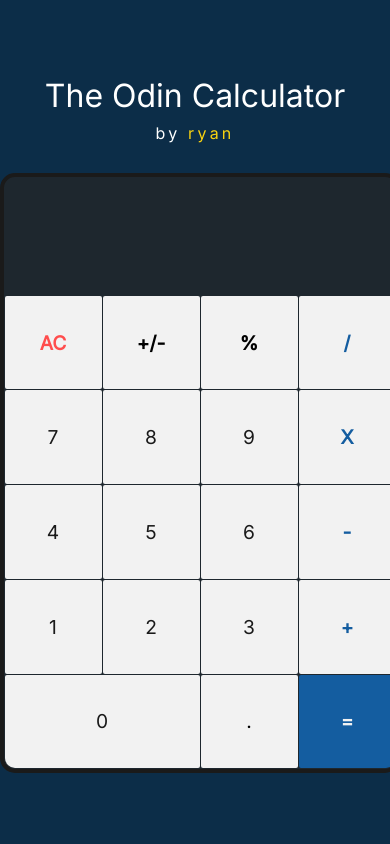
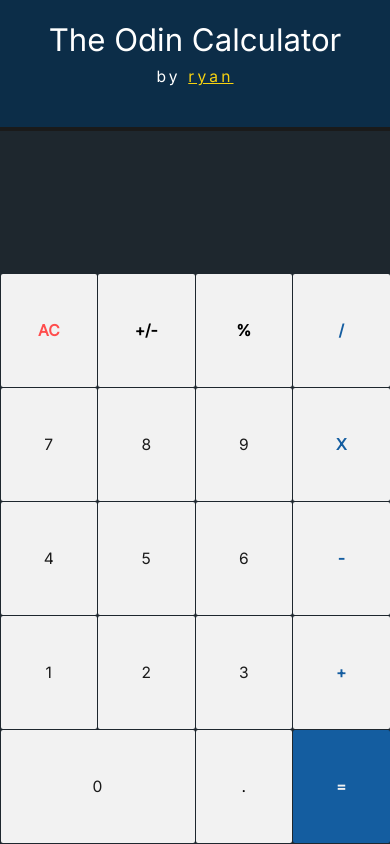
Before and after one commit to rryand/calculator, a plain HTML site: page index.html in a window 390 px wide. Drawn offline with Linux system fonts and the light colour scheme.

Commit message:
added mobile responsiveness

```diff
--- a/index.html
+++ b/index.html
@@ -2,6 +2,7 @@
 <head>
     <title>Calculator</title>
     <meta charset="UTF-8">
+    <meta name="viewport" content="width=device-width, initial-scale=1.0">
     <link rel="stylesheet" href="reset.css">
     <link rel="stylesheet" href="styles.css">
     <link href="https://fonts.googleapis.com/css?family=Inter&display=swap" rel="stylesheet">
--- a/styles.css
+++ b/styles.css
@@ -41,22 +41,6 @@ header {
     font-size: 1rem;
     margin-top: 0.8rem;
     letter-spacing: 0.2em;
-}
-
-#name {
-    color: transparent;
-    background-image:
-        linear-gradient(to right, var(--black-color) 50%,var(--yellow-color) 50%),
-        linear-gradient(to right, var(--yellow-color) 50%,var(--bg-color) 50%);
-    transition: all 0.3s cubic-bezier(0.000, 0.000, 0.230, 1);
-    -webkit-background-clip: text, border-box;
-    background-clip: text, border-box;
-    background-size: 200% 100%;
-    background-position: 100%;
-}
-
-#name:hover {
-    background-position: 0%;
 }
 
 #calc {
@@ -166,3 +150,81 @@ button:active {
     color: var(--black-color);
     transform: scale(1);
 }
+
+@media screen and (min-width: 1025px) {
+    #name {
+        color: transparent;
+        background-image:
+            linear-gradient(to right, var(--black-color) 50%,var(--yellow-color) 50%),
+            linear-gradient(to right, var(--yellow-color) 50%,var(--bg-color) 50%);
+        transition: all 0.3s cubic-bezier(0.000, 0.000, 0.230, 1);
+        -webkit-background-clip: text, border-box;
+        background-clip: text, border-box;
+        background-size: 200% 100%;
+        background-position: 100%;
+    }
+
+    #name:hover {
+        background-position: 0%;
+    }
+}
+
+@media screen and (max-width: 1024px) {
+    html {
+        height: 100%;
+    }
+
+    body {
+        height: 100%;
+    }
+
+    #title {
+        font-size: 5vh;
+    }
+
+    .subtitle, button {
+        font-size: 2vh;
+    }
+
+    #screen-top {
+        font-size: 3vh;
+        height: 9vh;
+    }
+
+    #screen-bottom {
+        font-size: 6vh;
+    }
+
+    header {
+        margin-top: 0;
+        margin-bottom: 0;
+        padding-top: 3vh;
+        height: 15%;
+    }
+
+    #name {
+        color: var(--yellow-color);
+    }
+
+    #calc {
+        border: 0;
+        border-top: 4px solid var(--border-color);
+        width: 100%;
+        height: 85%;
+        border-radius: 0;
+    }
+
+    #zero, #equals {
+        border-radius: 2px;
+    }
+}
+
+@media screen and (max-width: 425px) {
+    #title {
+        font-size: 8vw;
+    }
+
+    .subtitle, button {
+        font-size: 4vw;
+    }
+}
```
